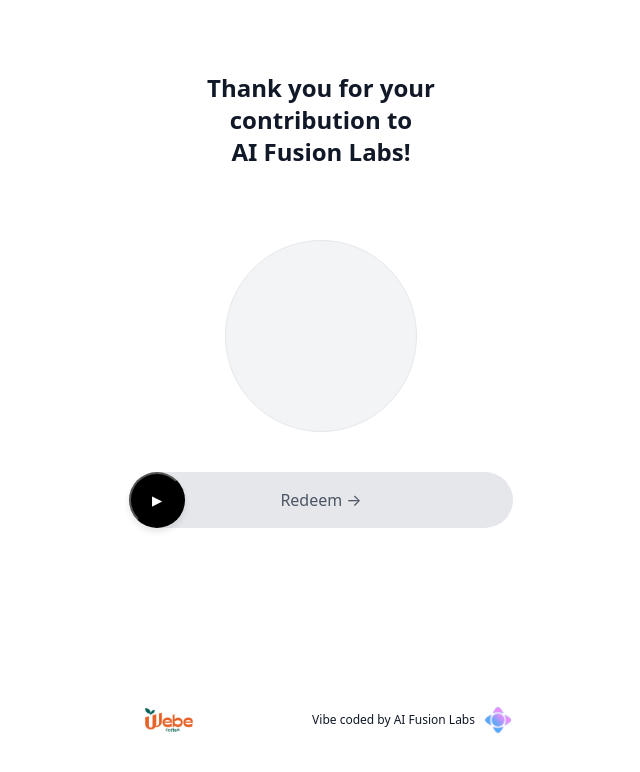
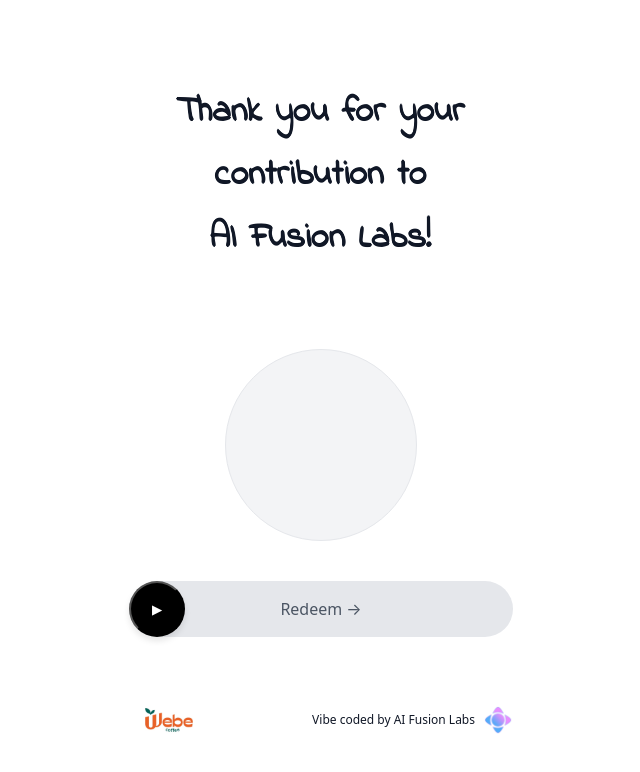
Before and after one commit to zanastas/redeem-free-drink, a Next.js app: page / in a window 1280 px wide. Shown: the top 772 px of the page, without its empty margins (319-959 px from the left). Built offline with nearby package versions, Linux system fonts and the light colour scheme.

Commit message:
update font and styling

```diff
--- a/app/globals.css
+++ b/app/globals.css
@@ -11,7 +11,13 @@
 .text-xs { font-size: 0.75rem; line-height: 1rem; }
 .text-xl { font-size: 1.25rem; line-height: 1.75rem; }
 .text-2xl { font-size: 1.5rem; line-height: 2rem; }
+.text-3xl { font-size: 2.25rem; line-height: 2.5rem; }
+.leading-relaxed { line-height: 1.75; }
+.leading-loose { line-height: 2; }
 .font-semibold { font-weight: 600; }
+.font-bold { font-weight: 700; }
+/* Slightly thicken light fonts like Indie Flower without changing the face */
+.font-thick { text-shadow: 0.02em 0 0 currentColor, -0.02em 0 0 currentColor, 0 0.02em 0 currentColor, 0 -0.02em 0 currentColor; }
 .text-center { text-align: center; }
 .w-full { width: 100%; }
 .w-48 { width: 12rem; }
--- a/app/page.tsx
+++ b/app/page.tsx
@@ -2,6 +2,8 @@
 
 import Link from "next/link";
 import Image from "next/image";
+import { Indie_Flower } from "next/font/google";
+const indie = Indie_Flower({ subsets: ["latin"], weight: ["400"] });
 import { useRef, useState } from "react";
 
 export default function HomePage() {
@@ -40,7 +42,7 @@
     <main className="min-h-screen bg-white text-gray-900 flex flex-col items-center justify-between p-6 sm:p-8">
       <div className="w-full max-w-sm mx-auto flex-1 flex flex-col items-center">
         <div className="pt-6 pb-4 text-center">
-          <h1 className="text-2xl font-semibold">Thank you for your contribution to
+          <h1 className={`text-3xl font-bold font-thick leading-relaxed ${indie.className}`}>Thank you for your contribution to
             <span className="block">AI Fusion Labs!</span>
           </h1>
         </div>
--- a/app/redeemed/page.tsx
+++ b/app/redeemed/page.tsx
@@ -1,11 +1,13 @@
 import Image from "next/image";
+import { Indie_Flower } from "next/font/google";
+const indie = Indie_Flower({ subsets: ["latin"], weight: ["400"] });
 
 export default function RedeemedPage() {
   return (
     <main className="min-h-screen bg-white text-gray-900 flex flex-col items-center justify-between p-6 sm:p-8">
       <div className="w-full max-w-sm mx-auto flex-1 flex flex-col items-center">
         <div className="pt-6 pb-4 text-center">
-          <h1 className="text-2xl font-semibold">Enjoy your free drink!</h1>
+          <h1 className={`text-3xl font-bold font-thick ${indie.className}`}>Enjoy your free drink!</h1>
         </div>
 
         <div className="my-10 w-48 h-48 rounded-full bg-gray-100 border border-gray-200 flex items-center justify-center">
```
